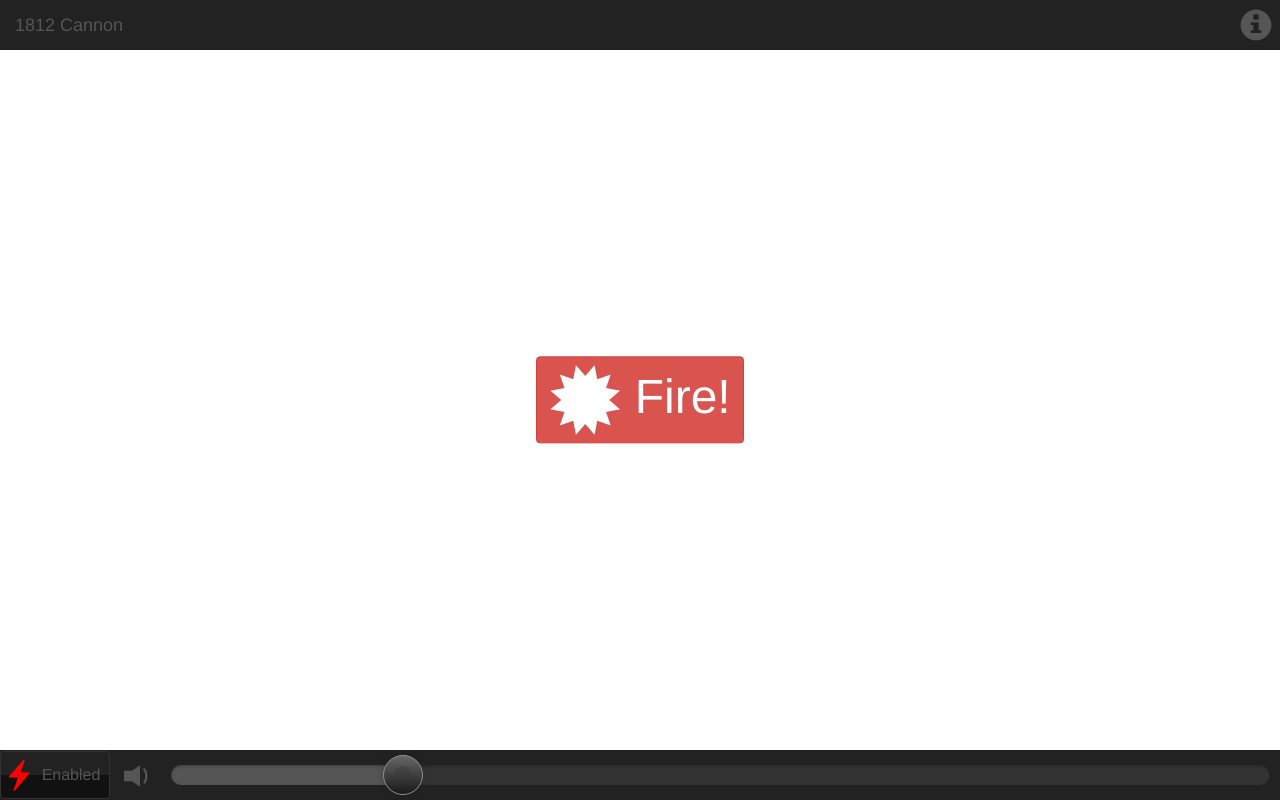
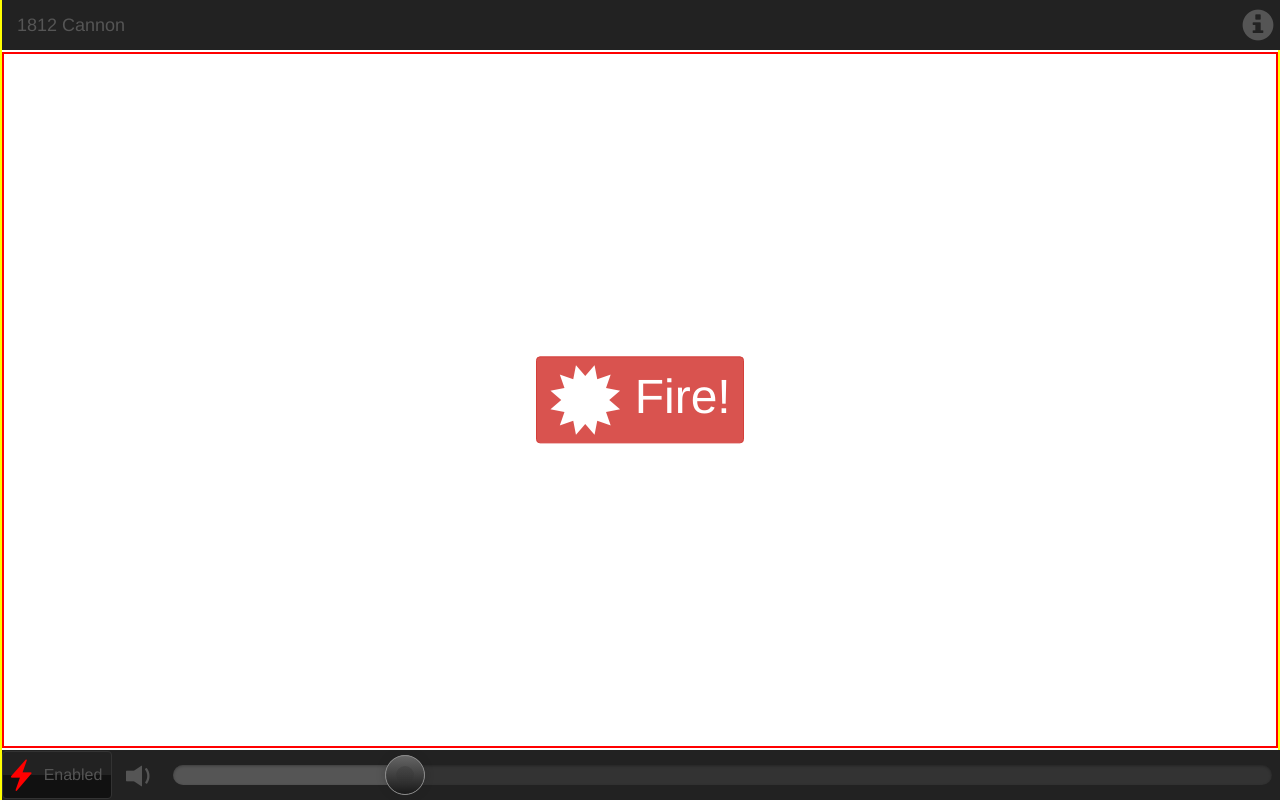
Before and after one commit to violanotes/1812cannon, a plain HTML site: page index.html in a window 1280 px wide. Drawn offline with Linux system fonts and the light colour scheme.

Commit message:
Update index.html

```diff
--- a/index.html
+++ b/index.html
@@ -1,7 +1,7 @@
 <!DOCTYPE html>
 <html lang="en">
 <head>
-  <title>1813 Cannon</title>
+  <title>1812 Cannon</title>
   <meta charset="utf-8">
   <meta name="viewport" content="width=device-width, height=device-height, initial-scale=1">
   <link rel="stylesheet" href="css/bootstrap.min.css">
@@ -106,8 +106,8 @@
       padding-top: 50px;
       padding-bottom: 50px;
       height:100%;
-      border: 0px solid yellow;
-      /*overflow: hidden;*/
+      border: 2px solid yellow;
+      overflow: auto;
     }
 
     .toolbar {
@@ -130,7 +130,7 @@
 
     .content-pane {
       padding: 0px;
-      border: 0px solid red;
+      border: 2px solid red;
       height: 100%;
       /*height: -webkit-calc(100vh - 150px);
       height: -moz-calc(100vh - 150px);
@@ -309,6 +309,11 @@
         onSlideEnd: volumeSliderCallbackOnSlideEnd
       });
 
+      // debug info
+      $("#debug-text").text(
+        "html height: " + $("html").height() + " " +
+        "content-pane height: " + $(".content-pane").height()
+      )
     });
   </script>
 </head>
@@ -381,6 +386,7 @@
         <h4 class="modal-title">1812 Cannon</h4>
       </div>
       <div class="modal-body">
+        <p id="debug-text"></p>
         <p>Web application for use in the live performance of Tchaikovsky's <i>1812 Overture</i>.</p>
       </div>
       <div class="modal-footer">
```
